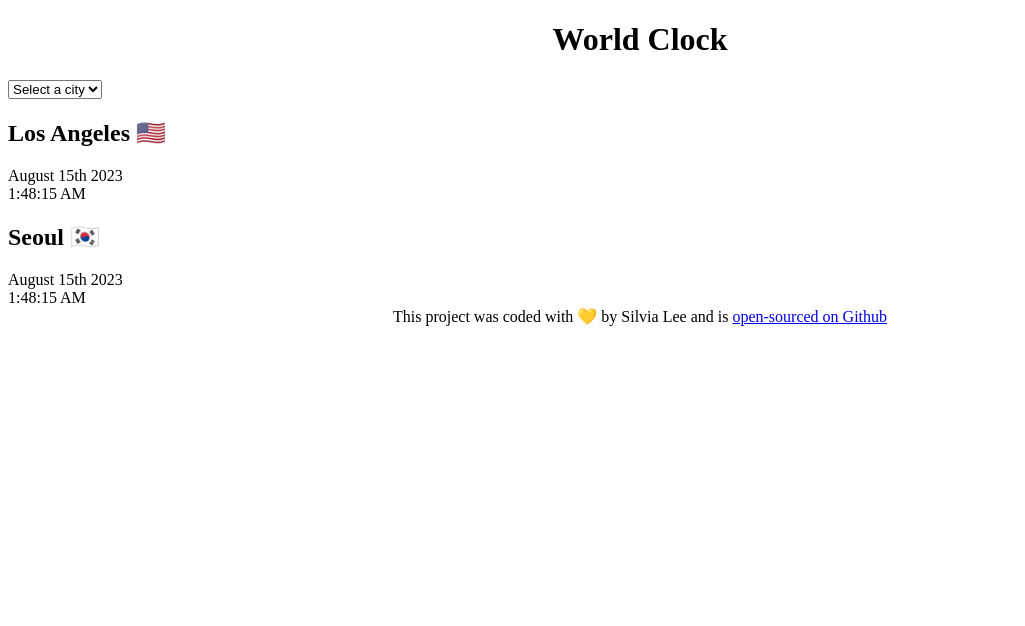
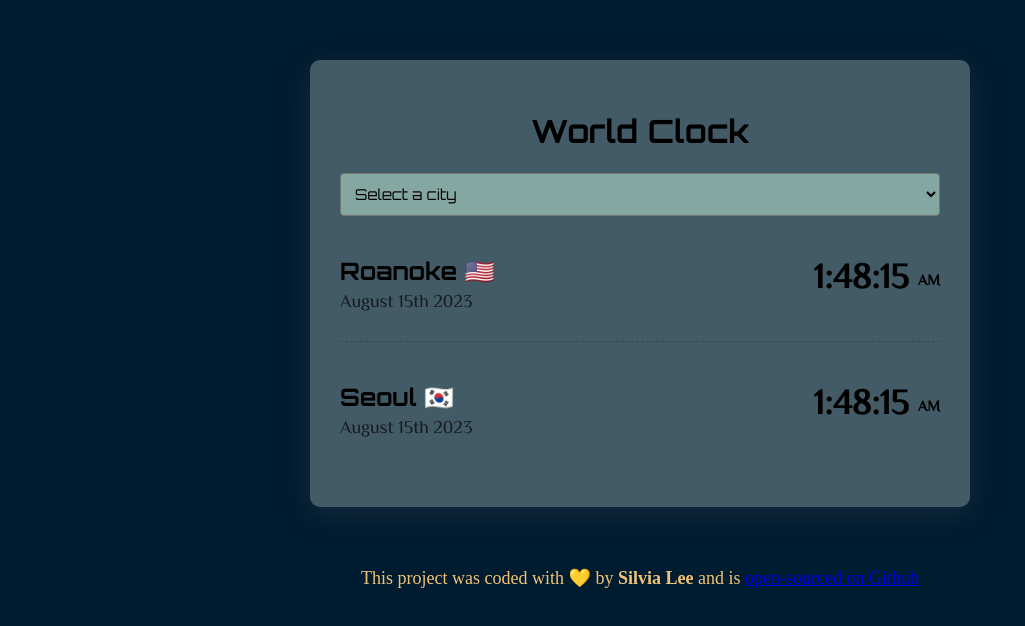
Before and after one commit to ishilbi/world-clock, a plain HTML site: page index.html in a window 1280 px wide. Shown: the whole page, without its empty margins (0-1025 px from the left). Drawn offline with Linux system fonts and the light colour scheme; a web font is replaced by a local one.

Commit message:
Styled the project with CSS

```diff
--- a/css/style.css
+++ b/css/style.css
@@ -1,6 +1,62 @@
+body {
+  background-color: #001c30;
+}
 h1 {
   text-align: center;
 }
+h2 {
+  margin: 0 0 5px;
+  font-size: 24px;
+}
+select {
+  display: block;
+  width: 100%;
+  border-radius: 4px;
+  padding: 10px;
+  background-color: #84a7a1;
+  font-family: "Orbitron", sans-serif;
+  font-size: 15px;
+}
+.container {
+  max-width: 600px;
+  margin: 60px auto;
+  background-color: #435b66;
+  padding: 30px;
+  box-shadow: rgba(100, 100, 111, 0.2) 0px 7px 29px 0px;
+  border-radius: 10px;
+  font-family: "Orbitron", sans-serif;
+}
+.city {
+  display: flex;
+  justify-content: space-between;
+  margin: 10px 0;
+  border-bottom: 1px dashed rgba(0, 0, 0, 0.2);
+  padding: 30px 0;
+}
+.city:last-child {
+  border: none;
+}
+
+.date,
+.time {
+  font-family: "Philosopher", sans-serif;
+}
+.date {
+  font-size: 18px;
+  opacity: 0.7;
+}
+.time {
+  font-size: 35px;
+  font-weight: bold;
+}
+.time small {
+  font-size: 15px;
+  vertical-align: middle;
+  line-height: 36px;
+}
+
 footer {
   text-align: center;
+  font-size: 18px;
+  color: #f1c376;
 }
--- a/index.html
+++ b/index.html
@@ -5,6 +5,12 @@
     <meta name="viewport" content="width=device-width, initial-scale=1.0" />
     <title>World Clock- Silvia Lee</title>
     <link rel="stylesheet" href="css/style.css" />
+    <link rel="preconnect" href="https://fonts.googleapis.com" />
+    <link rel="preconnect" href="https://fonts.gstatic.com" crossorigin />
+    <link
+      href="https://fonts.googleapis.com/css2?family=Orbitron:wght@400;500;600;700;800;900&family=Philosopher&family=Playfair+Display:ital,wght@0,400;0,500;0,600;0,700;0,800;0,900;1,400;1,500;1,600;1,700;1,800&display=swap"
+      rel="stylesheet"
+    />
   </head>
   <body>
     <div class="container">
@@ -15,21 +21,29 @@
         <option value="">Auckland</option>
         <option value="">Rome</option>
         <option value="">London</option>
-        <option value="">New York</option>
+        <option value="">Roanoke</option>
       </select>
       <div class="city">
-        <h2>Los Angeles 🇺🇸</h2>
-        <div class="date">August 15th 2023</div>
-        <div class="time">1:48:15 AM</div>
+        <div>
+          <h2>Roanoke 🇺🇸</h2>
+          <div class="date">August 15th 2023</div>
+        </div>
+        <div>
+          <div class="time">1:48:15 <small>AM</small></div>
+        </div>
       </div>
       <div class="city">
-        <h2>Seoul 🇰🇷</h2>
-        <div class="date">August 15th 2023</div>
-        <div class="time">1:48:15 AM</div>
+        <div>
+          <h2>Seoul 🇰🇷</h2>
+          <div class="date">August 15th 2023</div>
+        </div>
+        <div>
+          <div class="time">1:48:15 <small>AM</small></div>
+        </div>
       </div>
     </div>
     <footer>
-      This project was coded with 💛 by Silvia Lee and is
+      This project was coded with 💛 by <strong>Silvia Lee</strong> and is
       <a href="https://github.com/ishilbi/world-clock" target="_blank">
         open-sourced on Github</a
       >
```
Also changed, not shown: 2 other files.
